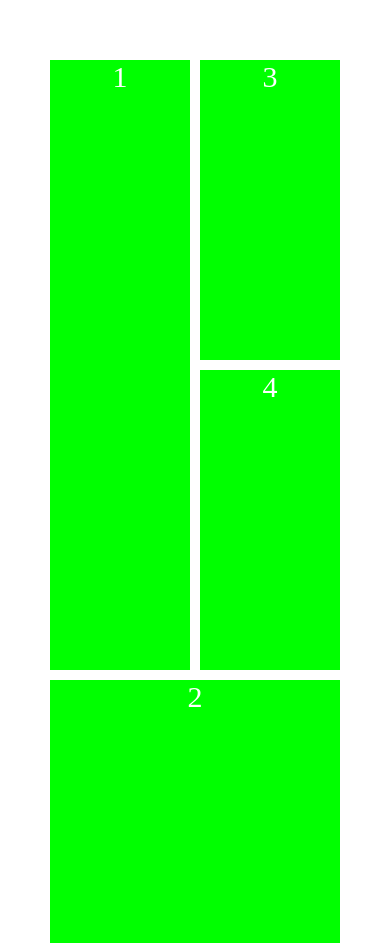
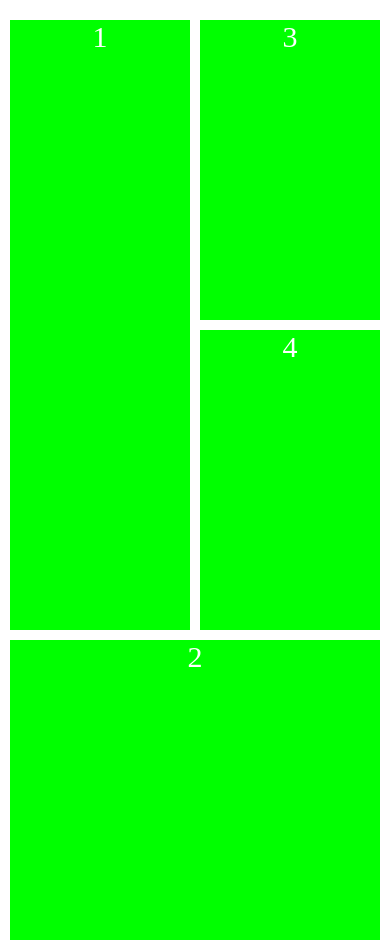
Before and after one commit to IC4666/web-development, a plain HTML site: page JavaScript-HTML-CSS/0.o_Practice_Web/Practice-6.html in a window 390 px wide. Shown: the top 943 px of the page. Drawn offline with Linux system fonts and the light colour scheme.

Commit message:
Project-6v1.1

```diff
--- a/JavaScript-HTML-CSS/0.o_Practice_Web/Practice-6.html
+++ b/JavaScript-HTML-CSS/0.o_Practice_Web/Practice-6.html
@@ -1,11 +1,13 @@
 <!-- Grid Designs -->
 
 <html lang="en">
+
 <head>
     <meta charset="UTF-8">
     <meta name="viewport" content="width=device-width, initial-scale=1.0">
     <title>Grid Designs</title>
 </head>
+
 <body>
 
     <div class="grid-container1">
@@ -35,13 +37,11 @@
     </div>
 
     <style>
-
         :root {
             --clr: #ffffff;
         }
 
-        body
-        {
+        body {
             margin: 0;
             padding: 50px;
             display: flex;
@@ -75,8 +75,14 @@
         }
 
         @media (max-width: 800px) {
+
+            body {
+                padding: 10px;
+            }
+
             .grid-container1 {
-                grid-template-columns: repeat(2, 1fr); ;
+                grid-template-columns: repeat(2, 1fr);
+                ;
                 grid-template-rows: 300px 300px 300px 300px;
                 grid-template-areas:
                     'box1 box3'
@@ -93,6 +99,7 @@
             font-size: 30px;
             text-align: center;
         }
+
         .grid-container2 {
             width: 100%;
             display: grid;
@@ -126,8 +133,8 @@
             background-color: var(--clr);
             padding: 10px;
         }
-
     </style>
 
 </body>
+
 </html>
```
